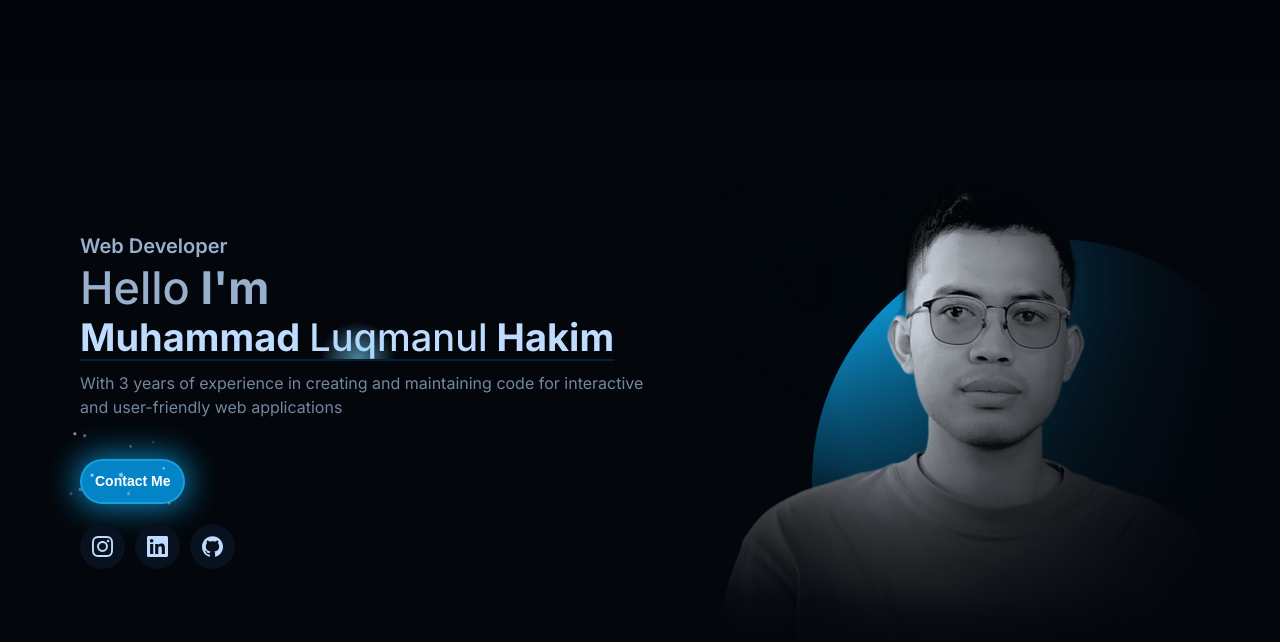
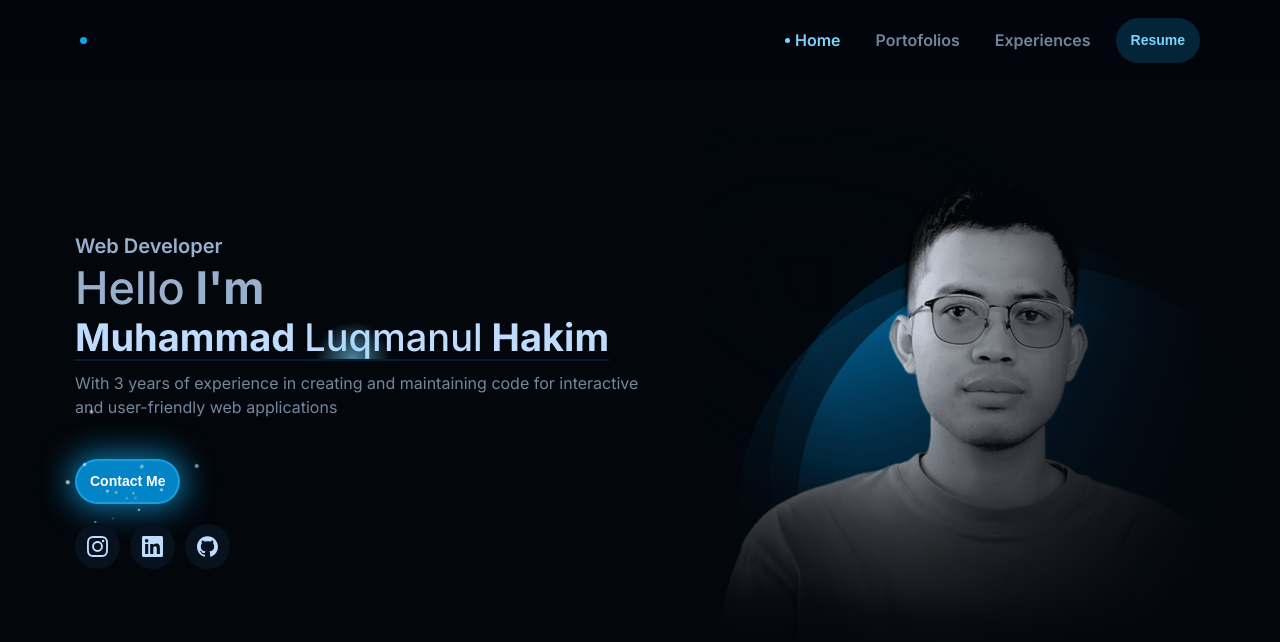
Before and after one commit to luqmanul0612/webprofile, a React (Vite) app: page / in a window 1280 px wide. Shown: the top 642 px of the page. Built offline with nearby package versions, Linux system fonts and the light colour scheme.

Commit message:
update home

```diff
--- a/src/App.tsx
+++ b/src/App.tsx
@@ -8,13 +8,15 @@ export default function App() {
   const element = useRoutes([
     {
       path: "/",
-      element: <Navbar />,
-      children: [
-        {
-          path: "/",
-          element: <HomePage />,
-        },
-      ],
+      element: <HomePage />,
+    },
+    {
+      path: "/portofolios",
+      element: <>a</>,
+    },
+    {
+      path: "/experiences",
+      element: <>a</>,
     },
   ]);
 
@@ -23,8 +25,10 @@ export default function App() {
   if (!element) return null;
 
   return (
-    <AnimatePresence mode="wait">
-      {React.cloneElement(element, { key: location.pathname })}
-    </AnimatePresence>
+    <Navbar>
+      <AnimatePresence mode="wait">
+        {React.cloneElement(element, { key: location.pathname })}
+      </AnimatePresence>
+    </Navbar>
   );
 }
--- a/src/components/GlowCard/glow-card.module.scss
+++ b/src/components/GlowCard/glow-card.module.scss
@@ -44,7 +44,7 @@
     content: "";
     position: absolute;
     background-color: rgba(3, 7, 13, 0.75);
-    inset: 1.5px;
+    inset: 2px;
     border-radius: 10px;
   }
   .content {
--- a/src/components/navbar/index.tsx
+++ b/src/components/navbar/index.tsx
@@ -1,16 +1,65 @@
-import { Outlet, useLocation } from "react-router-dom";
+import { useLocation, useNavigate } from "react-router-dom";
 import classNames from "./navbar.module.scss";
 import GlowCard from "../GlowCard";
+import clsx from "clsx";
+import { motion } from "framer-motion";
+import { FC } from "react";
+import GlowButton from "../GlowButton";
 
-const Navbar = () => {
+const menuData = [
+  {
+    label: "Home",
+    path: "/",
+  },
+  {
+    label: "Portofolios",
+    path: "/portofolios",
+  },
+  {
+    label: "Experiences",
+    path: "/experiences",
+  },
+];
+
+type NavbarProps = {
+  children?: React.ReactNode;
+};
+
+const Navbar: FC<NavbarProps> = (props) => {
   const { pathname } = useLocation();
+  const navigate = useNavigate();
+
   return (
     <div className={classNames.main}>
       <div className={classNames.container}>
         <GlowCard size="large" className={classNames.navbar}>
-        {pathname !== "/" && <div className={classNames.logo}>Luqman</div>}
+          <div className={classNames.logo}>
+            {pathname !== "/" && (
+              <span className={classNames.name}>Luqman</span>
+            )}
+            {pathname === "/" && <div className={classNames.dot} />}
+          </div>
+          <div className={classNames.rightItems}>
+            <ul className={classNames.menu}>
+              {menuData.map((data) => (
+                <li
+                  key={data.path}
+                  onClick={() => navigate(data.path)}
+                  className={clsx(classNames.menuItem, {
+                    [classNames.active]: pathname === data.path,
+                  })}
+                >
+                  <div className={classNames.dot} />
+                  {data.label}
+                </li>
+              ))}
+            </ul>
+            <GlowButton className={classNames.btnResume} particles={15}>
+              Resume
+            </GlowButton>
+          </div>
         </GlowCard>
-        <Outlet />
+        {props.children}
       </div>
     </div>
   );
--- a/src/components/navbar/navbar.module.scss
+++ b/src/components/navbar/navbar.module.scss
@@ -20,6 +20,7 @@
     width: calc(100% + 40px);
     border-radius: 0;
     height: 80px;
+    z-index: 100;
     &::before,
     &::after {
       border-radius: 0;
@@ -29,24 +30,98 @@
       width: 100%;
       border-radius: 0;
       display: flex;
+      align-items: center;
+      justify-content: space-between;
       padding: 20px 0;
       .logo {
+        display: flex;
+        align-items: center;
         font-size: 25px;
         font-weight: 600;
         color: colors.$sky-200;
         position: relative;
-        &::after {
-          content: "";
-          position: absolute;
-          display: flex;
+        .name {
+          &::after {
+            content: "";
+            position: absolute;
+            display: flex;
+            right: -11px;
+            top: 22px;
+            width: 7px;
+            height: 7px;
+            min-width: 7px;
+            min-height: 7px;
+            border-radius: 100%;
+            background-color: colors.$sky-500;
+          }
+        }
+        .dot {
           right: -11px;
           top: 22px;
           width: 7px;
           height: 7px;
-          min-width: 5px;
-          min-height: 5px;
+          min-width: 7px;
+          min-height: 7px;
           border-radius: 100%;
           background-color: colors.$sky-500;
+        }
+      }
+      .rightItems {
+        display: flex;
+        gap: 20px;
+        align-items: center;
+        .btnResume {
+          color: colors.$sky-300;
+          background-color: #0ea4e932;
+          &:hover {
+            color: colors.$sky-100;
+            background-color: colors.$sky-600;
+          }
+        }
+      }
+      .menu {
+        display: flex;
+        gap: 20px;
+        .menuItem {
+          display: flex;
+          align-items: center;
+          list-style-type: none;
+          font-size: 16px;
+          font-weight: 600;
+          padding: 10px 5px;
+          border-radius: 5px;
+          position: relative;
+          color: #bfdbfe98;
+          transition: 0.3s all ease-in-out;
+          &::before {
+            content: "";
+            display: flex;
+            position: relative;
+            left: -5px;
+            width: 5px;
+            height: 5px;
+            min-width: 5px;
+            min-height: 5px;
+            border-radius: 100%;
+            background-color: colors.$sky-300;
+            opacity: 0;
+          }
+          &:hover {
+            color: colors.$sky-100;
+            &::after {
+              opacity: 0.2;
+            }
+          }
+          &.active {
+            color: colors.$sky-300;
+            cursor: default;
+            &::before {
+              opacity: 1;
+            }
+            &:hover {
+              background-color: transparent;
+            }
+          }
         }
       }
     }
--- a/src/pages/home/home.module.scss
+++ b/src/pages/home/home.module.scss
@@ -12,10 +12,12 @@
     justify-content: center;
     padding: 40px 0;
     gap: 10px;
+    width: 100%;
     .content {
       display: flex;
       flex-direction: column;
       width: 55%;
+      min-width: 55%;
       gap: 10px;
     }
     .mainContent {
@@ -163,6 +165,7 @@
       display: flex;
       flex-direction: column;
       width: 45%;
+      min-width: 45%;
       position: relative;
       overflow: hidden;
       .circle {
@@ -171,16 +174,45 @@
         min-height: 90%;
         height: 90%;
         width: 90%;
+        top: 25%;
+        right: -7%;
+        position: absolute;
+        background-color: colors.$sky-600;
+        border-radius: 100%;
+        transition: 0.5s ease-in-out all 0.5s;
+        opacity: 0;
+        &.isLoaded {
+          opacity: 0.7;
+        }
+      }
+      .circle:nth-child(2) {
         top: 20%;
-        right: -10%;
-        position: absolute;
-        background-color: colors.$sky-500;
-        border-radius: 100%;
-        transition: 0.5s ease-in-out all;
+        right: -2%;
+        opacity: 0.2;
+        opacity: 0;
+        transition: 0.5s ease-in-out all 0.8s;
+        &.isLoaded {
+          opacity: 0.2;
+        }
+      }
+      .circle:nth-child(3) {
+        top: 27%;
+        right: 4%;
+        opacity: 0.2;
+        opacity: 0;
+        transition: 0.5s ease-in-out all 1.2s;
+        &.isLoaded {
+          opacity: 0.2;
+        }
       }
       &:hover {
         .circle {
-          background-color: colors.$sky-800;
+          top: 29%;
+          right: -7%;
+          opacity: 0;
+          &.isLoaded {
+            opacity: 0.2;
+          }
         }
       }
       .image {
@@ -188,6 +220,11 @@
         height: 100%;
         position: relative;
         z-index: 2;
+        opacity: 0;
+        transition: 0.3s ease-in-out 0.2s;
+        &.isLoaded {
+          opacity: 1;
+        }
       }
     }
   }
--- a/src/pages/home/index.tsx
+++ b/src/pages/home/index.tsx
@@ -5,12 +5,22 @@ import Linkedin from "/src/assets/linkedin.svg?react";
 import Github from "/src/assets/github.svg?react";
 import GlowCard from "../../components/GlowCard";
 import GlowButton from "../../components/GlowButton";
+import { useState } from "react";
+import clsx from "clsx";
+import { motion } from "framer-motion";
 
 const HomePage = () => {
+  const [isLoaded, setIsLoaded] = useState(false);
+
   return (
     <div className={classNames.main}>
       <div className={classNames.container}>
-        <div className={classNames.content}>
+        <motion.div
+          initial={{ opacity: 0 }}
+          animate={{ opacity: 1 }}
+          transition={{ duration: 0.5, delay: 0.5 }}
+          className={classNames.content}
+        >
           <GlowCard size="large" className={classNames.mainContent}>
             <div className={classNames.textWrapper}>
               <p>Web Developer</p>
@@ -45,11 +55,36 @@ const HomePage = () => {
               </div>
             </div>
           </GlowCard>
-        </div>
-        <div className={classNames.imageWrapper}>
-          <img src={meBlack} className={classNames.image} />
-          <div className={classNames.circle} />
-        </div>
+        </motion.div>
+        <motion.div
+          initial={{ opacity: 0 }}
+          animate={{ opacity: 1 }}
+          transition={{ duration: 0.5, delay: 0.5 }}
+          className={classNames.imageWrapper}
+        >
+          <img
+            src={meBlack}
+            onLoad={() => setIsLoaded(true)}
+            className={clsx(classNames.image, {
+              [classNames.isLoaded]: isLoaded,
+            })}
+          />
+          <div
+            className={clsx(classNames.circle, {
+              [classNames.isLoaded]: isLoaded,
+            })}
+          />
+          <div
+            className={clsx(classNames.circle, {
+              [classNames.isLoaded]: isLoaded,
+            })}
+          />
+          <div
+            className={clsx(classNames.circle, {
+              [classNames.isLoaded]: isLoaded,
+            })}
+          />
+        </motion.div>
       </div>
     </div>
   );
```
